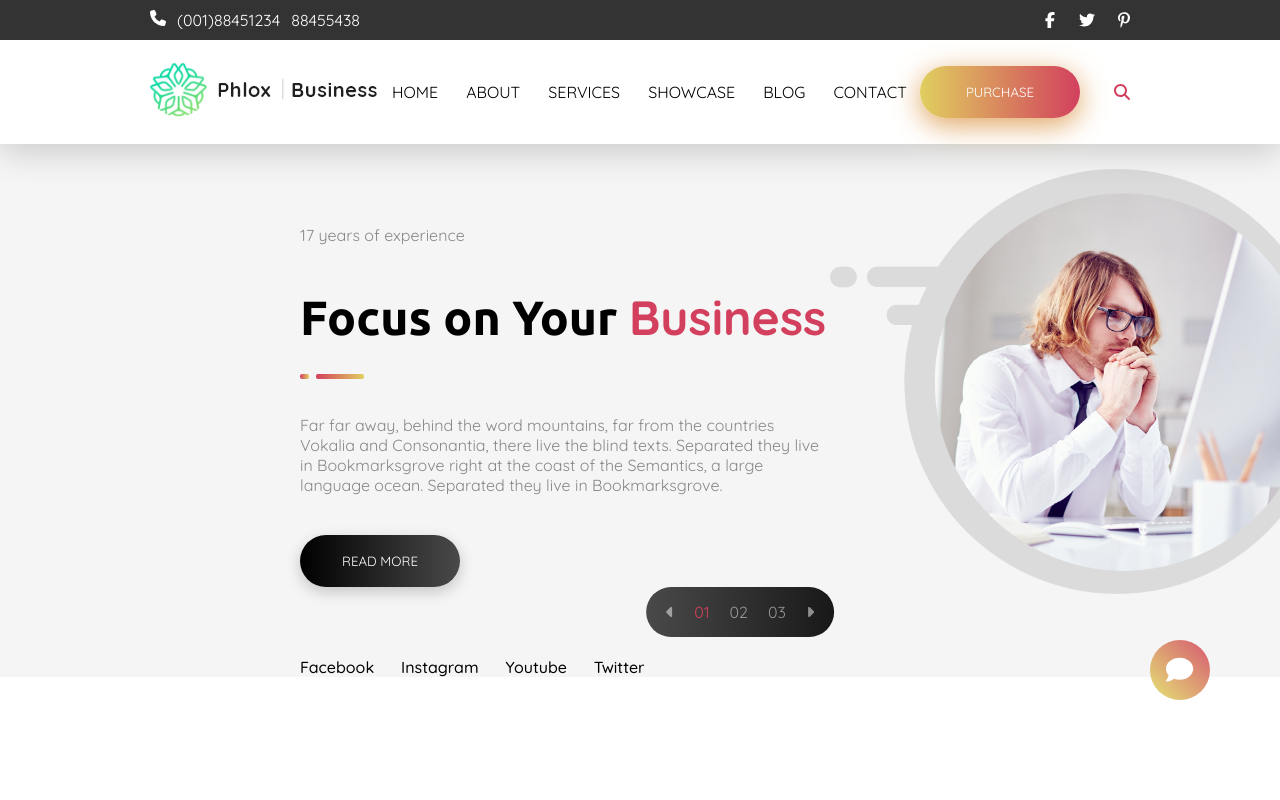
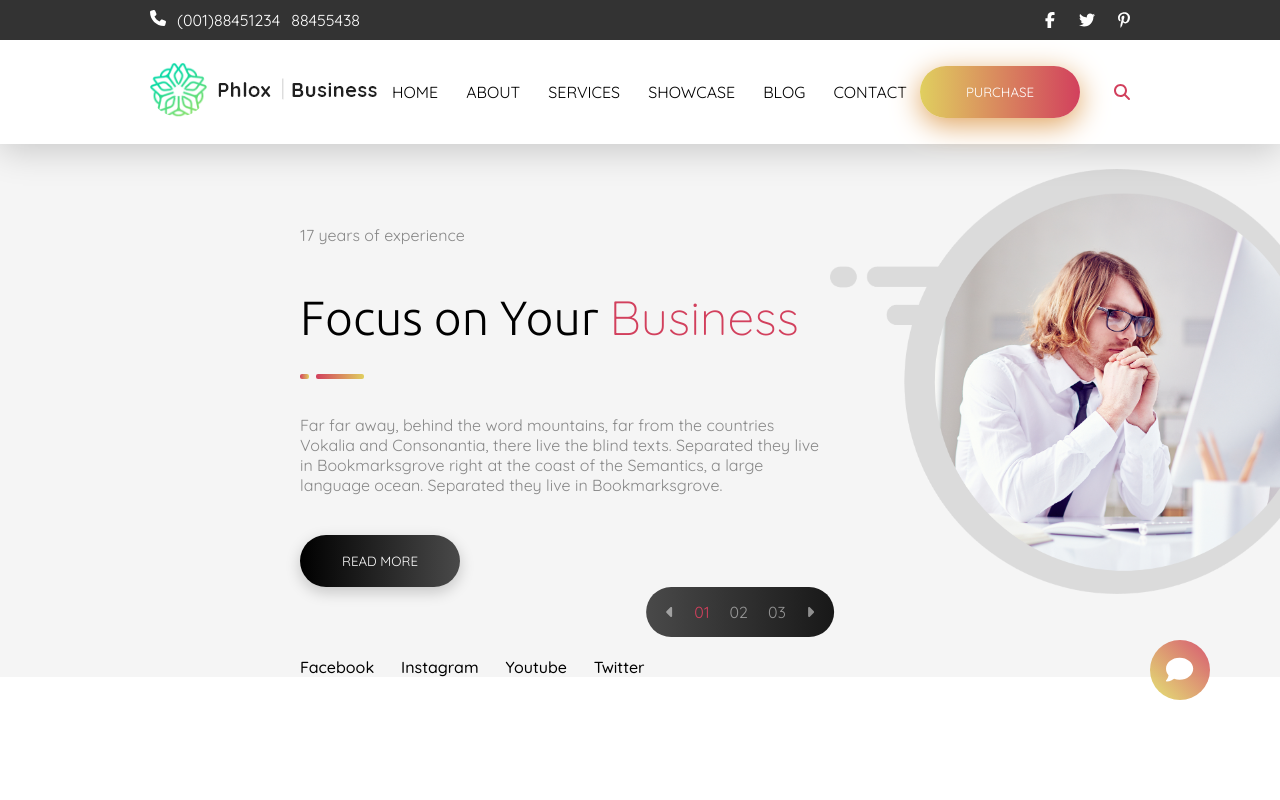
Before and after one commit to sebastianocalella/proj-html-vuejs, a Vue app: page / in a window 1280 px wide. Shown: the top 800 px of the page. Built offline with nearby package versions, Linux system fonts and the light colour scheme.

Commit message:
resize fonts

```diff
--- a/src/App.vue
+++ b/src/App.vue
@@ -28,6 +28,12 @@ export default{
     h1,h2,h3,h4{
       font-family: 'Ubuntu', sans-serif;
     }
+    h1,h2{
+      font-weight: 300
+    }
+    h3,h4{
+      font-weight: 200
+    }
   }
 
 
--- a/src/components/AppMainComponents/MainCarousel.vue
+++ b/src/components/AppMainComponents/MainCarousel.vue
@@ -55,7 +55,7 @@ export default {
                 {
                     textContent:{
                         surtitle:'17 years of experience',
-                        title:'We Area a <br> Web Design <span class=text-content-component-span>BAgency</span>',
+                        title:'We Area a <br> Web Design <span class=text-content-component-span>Agency</span>',
                         text:'Far far away, behind the word mountains, far from the countries Vokalia and Consonantia, there live the blind texts. Separated they live in Bookmarksgrove right at the coast of the Semantics, a large language ocean. Separated they live in Bookmarksgrove.',
                         button:{
                             content:'read more',
```
